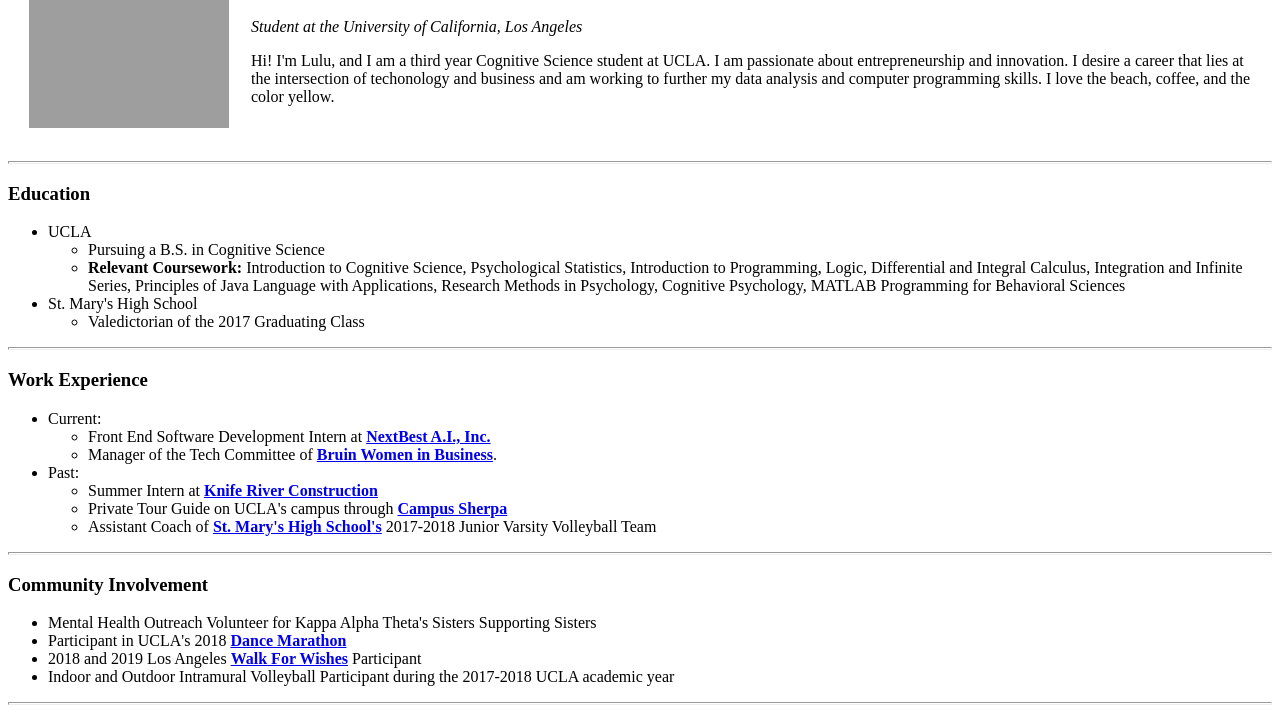
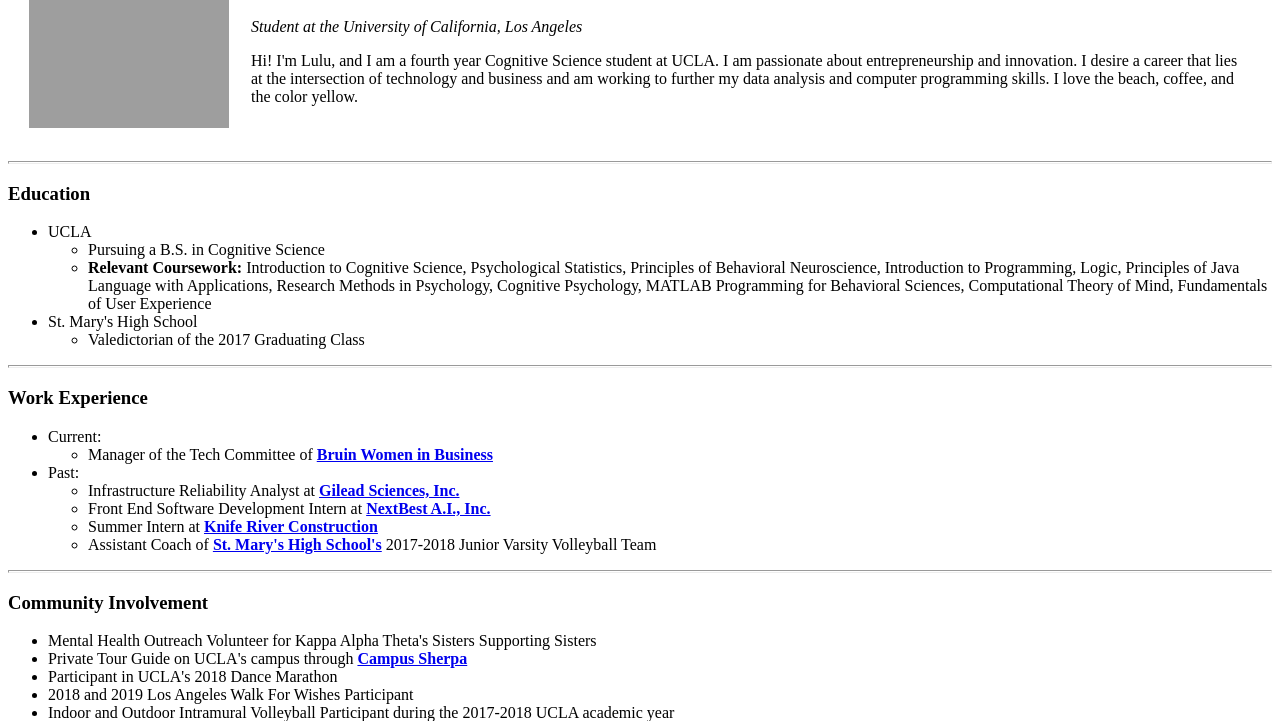
Before and after one commit to lindsayessoyan/cv, a plain HTML site: page index.html in a window 1280 px wide. Shown: the part 101-822 px from the top of the page. Drawn offline with Linux system fonts and the light colour scheme; grey boxes are pictures that could not be loaded.

Commit message:
Add files via upload

```diff
--- a/index.html
+++ b/index.html
@@ -4,7 +4,9 @@
 <head>
   <meta charset="utf-8">
   <title>Lindsay's Personal Site</title>
+
 </head>
+
 
 <body>
   <table cellspacing="20">
@@ -13,7 +15,7 @@
       <td>
         <h1>Lindsay Essoyan</h1>
         <p><em>Student at the University of California, Los Angeles</em></p>
-        <p>Hi! I'm Lulu, and I am a third year Cognitive Science student at UCLA. I am passionate about entrepreneurship and innovation. I desire a career that lies at the intersection of techonology and business and am working to further my data
+        <p>Hi! I'm Lulu, and I am a fourth year Cognitive Science student at UCLA. I am passionate about entrepreneurship and innovation. I desire a career that lies at the intersection of technology and business and am working to further my data
           analysis
           and computer programming
           skills. I love the beach, coffee, and the color yellow.</p>
@@ -28,8 +30,9 @@
     <li>UCLA</li>
     <ul>
       <li>Pursuing a B.S. in Cognitive Science</li>
-      <li><strong>Relevant Coursework:</strong> Introduction to Cognitive Science, Psychological Statistics, Introduction to Programming, Logic, Differential and Integral Calculus, Integration and Infinite Series, Principles of Java Language with
-        Applications, Research Methods in Psychology, Cognitive Psychology, MATLAB Programming for Behavioral Sciences</li>
+      <li><strong>Relevant Coursework:</strong> Introduction to Cognitive Science, Psychological Statistics, Principles of Behavioral Neuroscience, Introduction to Programming, Logic, Principles of Java Language with Applications, Research Methods in
+        Psychology, Cognitive Psychology, MATLAB Programming for Behavioral Sciences, Computational Theory of Mind, Fundamentals of User Experience
+      </li>
     </ul>
     <li>St. Mary's High School</li>
     <ul>
@@ -41,13 +44,16 @@
   <ul>
     <li>Current:</li>
     <ul>
-      <li>Front End Software Development Intern at <strong><a href="https://nextbestshop.com/">NextBest A.I., Inc.</a></strong></li>
-      <li>Manager of the Tech Committee of <strong><a href="http://bruinwib.com/">Bruin Women in Business</a></strong>.</em></li>
+
+      <li>Manager of the Tech Committee of <strong><a href="http://bruinwib.com/">Bruin Women in Business</a></strong></li>
     </ul>
     <li>Past:</li>
     <ul>
+      <li>Infrastructure Reliability Analyst at <strong><a href="https://www.gilead.com/">Gilead Sciences, Inc.</a></strong>
+      </li>
+      <li>Front End Software Development Intern at <strong><a href="https://nextbestshop.com/">NextBest A.I., Inc.</a></strong></li>
       <li>Summer Intern at <strong><a href="https://www.kniferiver.com/">Knife River Construction</a></strong></li>
-      <li>Private Tour Guide on UCLA's campus through <strong><a href="https://www.campussherpa.com/">Campus Sherpa</a></strong></li>
+
       <li>Assistant Coach of <strong><a href="https://www.saintmaryshighschool.org/apps/pages/index.jsp?uREC_ID=1607152&type=d&pREC_ID=1736876">St. Mary's High School's</a></strong> 2017-2018 Junior Varsity Volleyball Team</li>
     </ul>
   </ul>
@@ -55,18 +61,17 @@
   <h3>Community Involvement</h3>
   <ul>
     <li>Mental Health Outreach Volunteer for Kappa Alpha Theta's Sisters Supporting Sisters</li>
-    <li>Participant in UCLA's 2018 <strong><a
-          href="https://scontent.fsac1-2.fna.fbcdn.net/v/t1.0-9/p720x720/36425025_1839510489439940_3179396703899877376_o.jpg?_nc_cat=109&_nc_sid=e007fa&_nc_ohc=sKj6ZL-wJvcAX83Wkc3&_nc_ht=scontent.fsac1-2.fna&_nc_tp=6&oh=5f65dcdaf1f97dd431e52015f1a1bab8&oe=5E9E2FC6">Dance
-          Marathon</a></strong></li>
-    <li>2018 and 2019 Los Angeles <strong><a
-          href="https://scontent.fsac1-2.fna.fbcdn.net/v/t1.0-9/56419495_2337288079624916_8168451081668395008_n.jpg?_nc_cat=110&_nc_sid=110474&_nc_ohc=K5VOiHiuJd4AX8756OF&_nc_ht=scontent.fsac1-2.fna&oh=7b4a8b5ac7b1c996c029b41722628b55&oe=5E9E22E6">Walk
-          For Wishes</a></strong> Participant</li>
+    <li>Private Tour Guide on UCLA's campus through <strong><a href="https://www.campussherpa.com/">Campus Sherpa</a></strong></li>
+    <li>Participant in UCLA's 2018 Dance
+      Marathon</li>
+    <li>2018 and 2019 Los Angeles Walk
+      For Wishes Participant</li>
     <li>Indoor and Outdoor Intramural Volleyball Participant during the 2017-2018 UCLA academic year</li>
   </ul>
   <hr size="3">
   <h3>Skills</h3>
   <ul>
-    <li><strong>Technical:</strong> C++, Java, R, MATLAB, HTML, CSS, JavaScript, AGTEK, Microsoft Office</li>
+    <li><strong>Technical:</strong> Basic C++, Java, R, MATLAB, HTML, CSS, JavaScript, AGTEK, Microsoft Office, Tableau</li>
     <li>Problem-Solving, Communication, Organization, Leadership</li>
   </ul>
   <hr size="3">
@@ -76,7 +81,6 @@
     <li>Salt & Straw</li>
     <li>Any book by Mitch Albom</li>
     <li>Peaky Blinders</li>
-    <li>Conspiracy theories</li>
   </ul>
   <hr size="3">
   <h3>Contact me!</h3>
```
